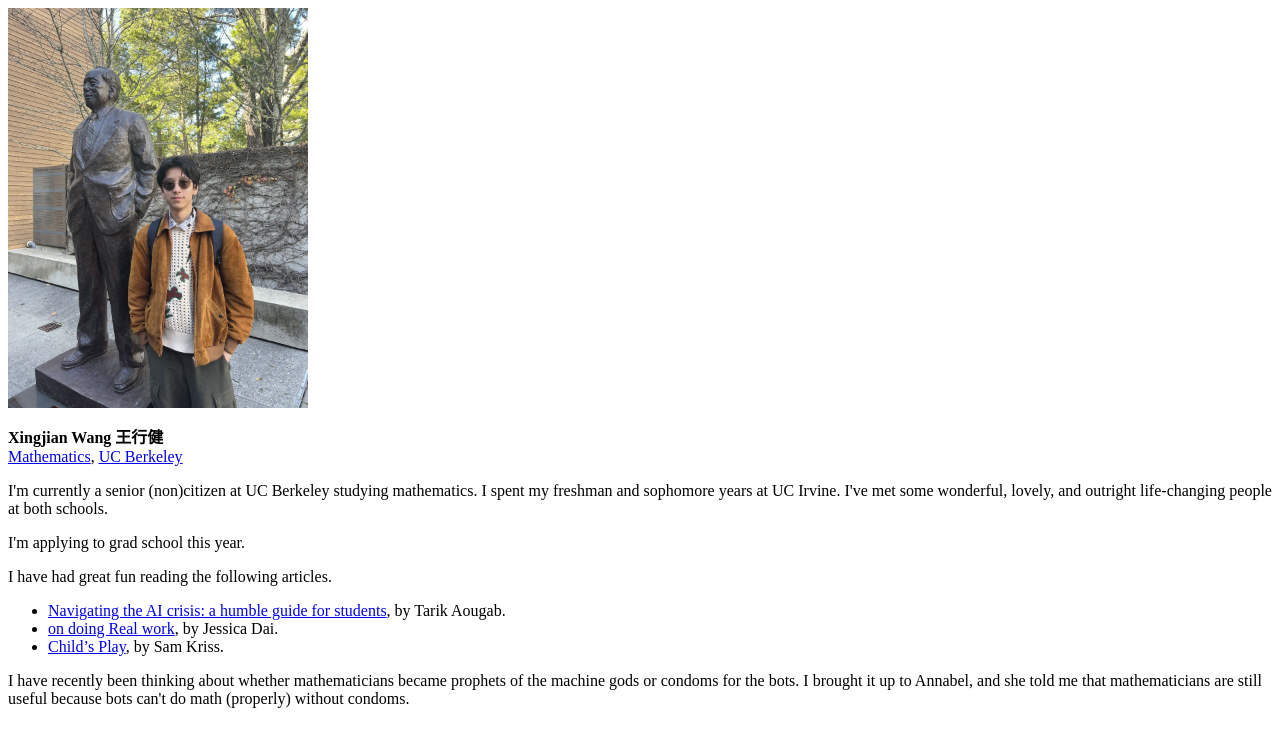
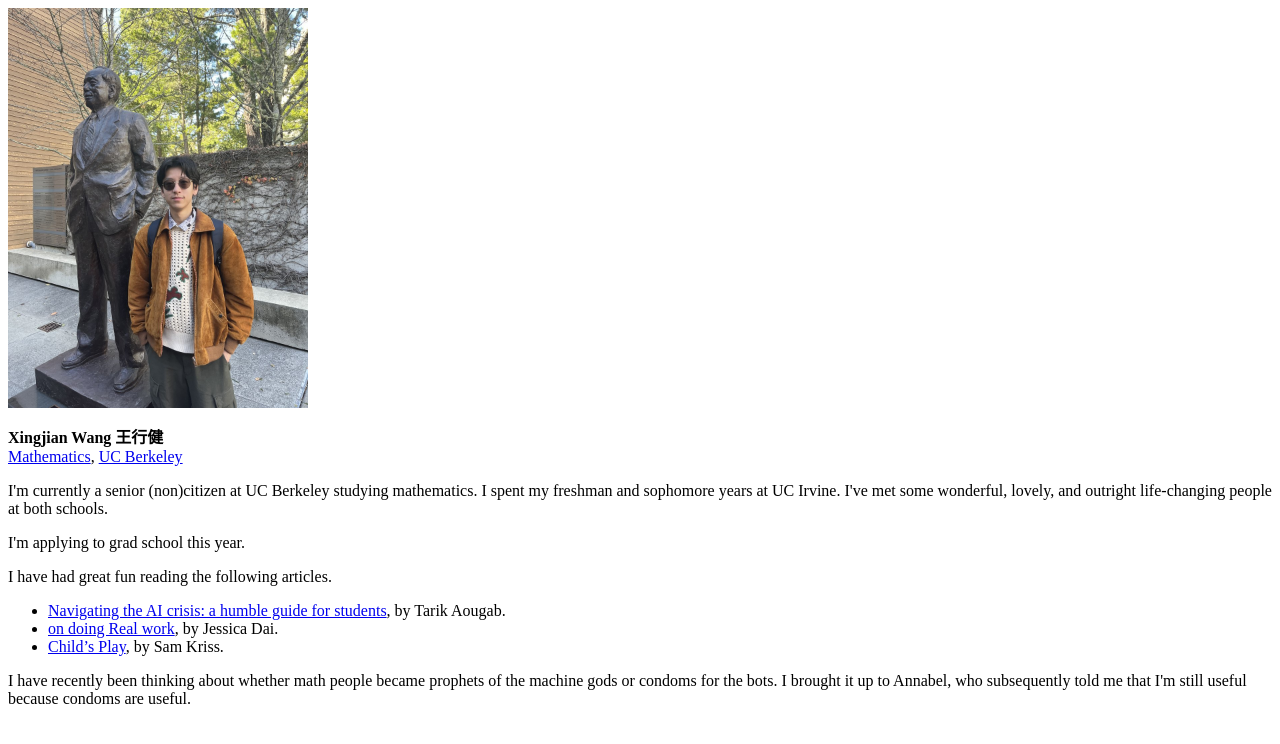
Before and after one commit to Xingjian508/xingjian508.github.io, a plain HTML site: page index.html in a window 1280 px wide. Drawn offline with Linux system fonts and the light colour scheme.

Commit message:
Update index.html

```diff
--- a/index.html
+++ b/index.html
@@ -29,7 +29,7 @@
       <li><a href="https://harpersmagazine.substack.com/cp/189381253">Child’s Play</a>, by Sam Kriss.</li>
     </ul>
 
-    <p>I have recently been thinking about whether mathematicians became prophets of the machine gods or condoms for the bots. I brought it up to Annabel, and she told me that mathematicians are still useful because bots can't do math (properly) without condoms.</p>
+    <p>I have recently been thinking about whether math people became prophets of the machine gods or condoms for the bots. I brought it up to Annabel, who subsequently told me that I'm still useful because condoms are useful.</p>
   </main>
 </body>
 </html>
```
